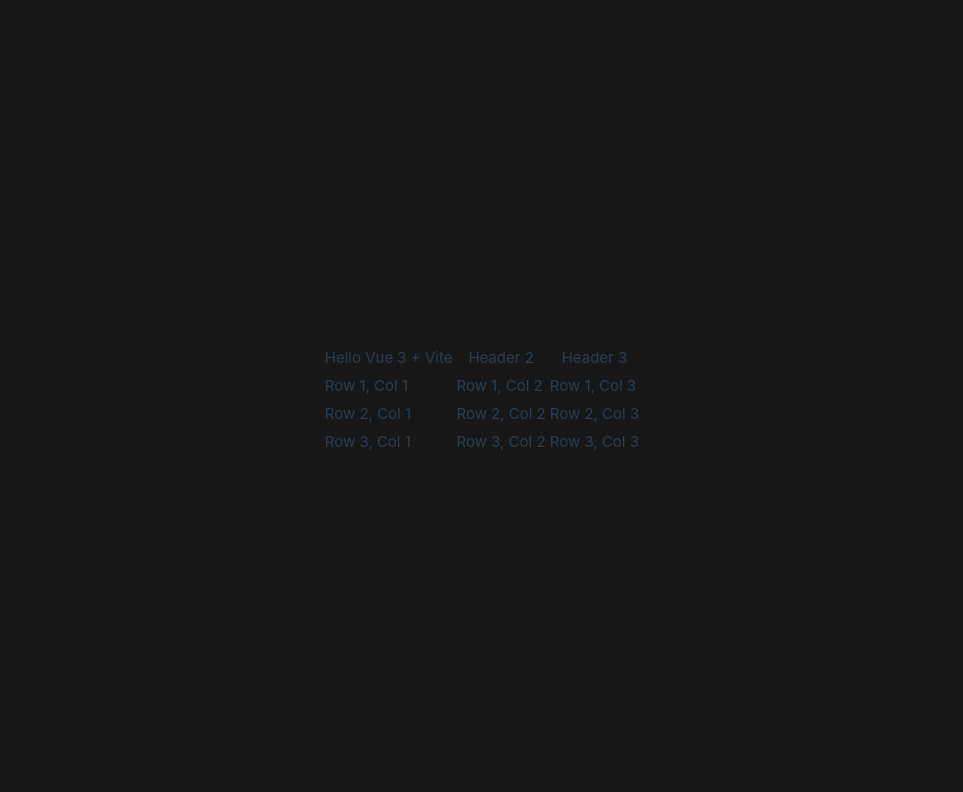
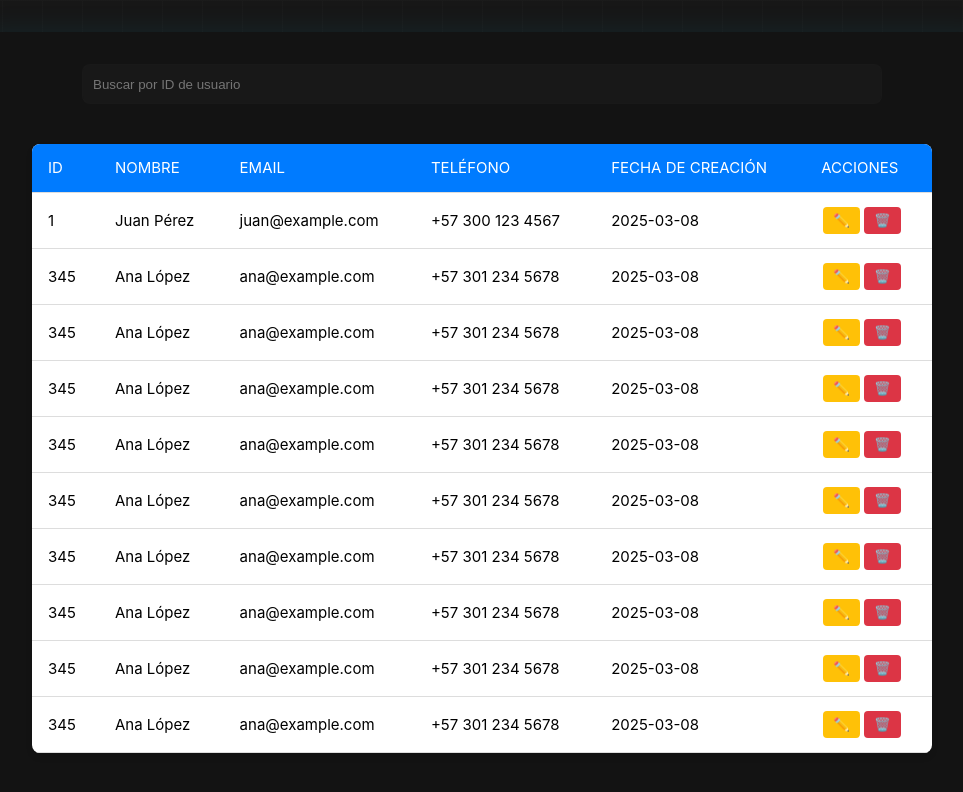
Before and after one commit to sb4ss/clientes-vue, a Vue app: page / in a window 1280 px wide. Shown: the top 792 px of the page, without its empty margins (158-1121 px from the left). Built offline with nearby package versions, Linux system fonts and the light colour scheme.

Commit message:
[ADD]Table layout css fixes

```diff
--- a/package.json
+++ b/package.json
@@ -15,6 +15,9 @@
   "devDependencies": {
     "@vitejs/plugin-vue": "^5.2.1",
     "@vitejs/plugin-vue-jsx": "^4.1.1",
+    "autoprefixer": "^10.4.20",
+    "postcss": "^8.5.3",
+    "tailwindcss": "^4.0.12",
     "vite": "^6.1.0",
     "vite-plugin-vue-devtools": "^7.7.2"
   }
--- a/src/App.vue
+++ b/src/App.vue
@@ -1,12 +1,125 @@
 <script setup>
+import { ref, computed } from "vue";
 import Table from "./components/Table.vue";
+
+const usersList = [
+  {
+    userID: "1",
+    userName: "Juan Pérez",
+    userEmail: "juan@example.com",
+    userPhone: "+57 300 123 4567",
+    createAT: "2025-03-08",
+  },
+  {
+    userID: "345",
+    userName: "Ana López",
+    userEmail: "ana@example.com",
+    userPhone: "+57 301 234 5678",
+    createAT: "2025-03-08",
+  },
+  {
+    userID: "345",
+    userName: "Ana López",
+    userEmail: "ana@example.com",
+    userPhone: "+57 301 234 5678",
+    createAT: "2025-03-08",
+  },
+  {
+    userID: "345",
+    userName: "Ana López",
+    userEmail: "ana@example.com",
+    userPhone: "+57 301 234 5678",
+    createAT: "2025-03-08",
+  },
+  {
+    userID: "345",
+    userName: "Ana López",
+    userEmail: "ana@example.com",
+    userPhone: "+57 301 234 5678",
+    createAT: "2025-03-08",
+  },
+  {
+    userID: "345",
+    userName: "Ana López",
+    userEmail: "ana@example.com",
+    userPhone: "+57 301 234 5678",
+    createAT: "2025-03-08",
+  },
+
+  {
+    userID: "345",
+    userName: "Ana López",
+    userEmail: "ana@example.com",
+    userPhone: "+57 301 234 5678",
+    createAT: "2025-03-08",
+  },
+  {
+    userID: "345",
+    userName: "Ana López",
+    userEmail: "ana@example.com",
+    userPhone: "+57 301 234 5678",
+    createAT: "2025-03-08",
+  },
+  {
+    userID: "345",
+    userName: "Ana López",
+    userEmail: "ana@example.com",
+    userPhone: "+57 301 234 5678",
+    createAT: "2025-03-08",
+  },
+  {
+    userID: "345",
+    userName: "Ana López",
+    userEmail: "ana@example.com",
+    userPhone: "+57 301 234 5678",
+    createAT: "2025-03-08",
+  },
+];
+
+const userIDInput = ref("");
+
+const filteredUsers = computed(() => {
+  if (!userIDInput.value) return usersList;
+  return usersList.filter((user) => user.userID === userIDInput.value);
+});
 </script>
 
 <template>
-  <Table msg="Hello Vue 3 + Vite" />
+  <div class="user-table">
+    <input
+      v-model="userIDInput"
+      type="text"
+      placeholder="Buscar por ID de usuario"
+    />
+
+    <!-- Pasamos los usuarios filtrados al componente Table -->
+    <Table :users="filteredUsers" />
+  </div>
 </template>
+<style scoped>
+.user-table {
+  box-shadow: 0px 0px 30px rgba(20, 165, 209, 0.1);
+  border-radius: 10px;
+  display: flex;
+  align-items: center;
+  justify-content: start;
+  flex-direction: column;
+  background-color: rgb(19, 19, 19);
+  padding: 2rem;
+  min-height: 400px;
+}
+input {
+  outline: none;
+  height: 40px;
+  color: white;
+  background-color: rgba(61, 61, 61, 0.137);
+  width: 800px;
+  padding: 10px;
+  margin-bottom: 20px;
+  border-radius: 8px;
+  border: 1px solid #2b2b2b13;
+}
 
-<style scoped>
 header {
   line-height: 1.5;
   max-height: 100vh;
--- a/src/assets/main.css
+++ b/src/assets/main.css
@@ -10,7 +10,6 @@
   font-weight: normal;
 }
 
-/* Enlaces */
 a,
 .green {
   text-decoration: none;
@@ -25,20 +24,19 @@ a,
   }
 }
 
-/* Corrige el centrado en pantallas grandes */
 @media (min-width: 1024px) {
   body,
   html {
-    height: 100vh; /* Asegura que el body ocupe toda la pantalla */
+    height: 100vh;
     margin: 0;
     display: flex;
     justify-content: center;
-    align-items: center;
+    align-items: start;
   }
 
   #app {
-    display: flex; /* Usamos flex para mejor control */
-    flex-direction: column; /* Asegura que el contenido esté en columna */
+    display: flex;
+    flex-direction: column;
     align-items: center;
     justify-content: center;
     padding: 2rem;
--- a/src/components/Table.vue
+++ b/src/components/Table.vue
@@ -1,34 +1,98 @@
 <script setup>
 defineProps({
-  msg: String,
+  users: Array,
 });
 </script>
+
 <template>
+  <div class="table-container">
     <table>
       <thead>
         <tr>
-        <th>{{ msg }}</th>
-        <th>Header 2</th>
-        <th>Header 3</th>
+          <th>ID</th>
+          <th>Nombre</th>
+          <th>Email</th>
+          <th>Teléfono</th>
+          <th>Fecha de creación</th>
+          <th>Acciones</th>
         </tr>
       </thead>
       <tbody>
-      <tr>
-        <td>Row 1, Col 1</td>
-        <td>Row 1, Col 2</td>
-        <td>Row 1, Col 3</td>
-      </tr>
-      <tr>
-        <td>Row 2, Col 1</td>
-        <td>Row 2, Col 2</td>
-        <td>Row 2, Col 3</td>
-      </tr>
-      <tr>
-        <td>Row 3, Col 1</td>
-        <td>Row 3, Col 2</td>
-        <td>Row 3, Col 3</td>
+        <tr v-for="user in users" :key="user.userID">
+          <td>{{ user.userID }}</td>
+          <td>{{ user.userName }}</td>
+          <td>{{ user.userEmail }}</td>
+          <td>{{ user.userPhone }}</td>
+          <td>{{ user.createAT }}</td>
+          <td>
+            <button class="edit">✏️</button>
+            <button class="delete">🗑️</button>
+          </td>
         </tr>
       </tbody>
     </table>
+  </div>
 </template>
-<style scoped></style>
+<style scoped>
+/* Contenedor para centrar la tabla */
+.table-container {
+  display: flex;
+  justify-content: center;
+  padding: 20px;
+}
+
+/* Estilos generales de la tabla */
+table {
+  width: 900px;
+  border-collapse: collapse;
+  background: #fff;
+  box-shadow: 0px 4px 6px rgba(0, 0, 0, 0.1);
+  border-radius: 8px;
+  overflow: hidden;
+  color: black;
+}
+
+/* Estilos de las celdas */
+th,
+td {
+  padding: 12px 16px;
+  text-align: left;
+  border-bottom: 1px solid #ddd;
+}
+
+/* Estilos para los encabezados */
+th {
+  background: #007bff;
+  color: white;
+  text-transform: uppercase;
+}
+
+/* Estilos para las filas */
+tbody tr:hover {
+  background: #f5f5f5;
+}
+
+/* Botones */
+button {
+  border: none;
+  padding: 6px 10px;
+  margin: 2px;
+  border-radius: 4px;
+  cursor: pointer;
+}
+
+/* Estilos para los botones de edición y eliminación */
+button.edit {
+  background: #ffc107;
+  color: #fff;
+}
+
+button.delete {
+  background: #dc3545;
+  color: #fff;
+}
+
+button:hover {
+  opacity: 0.8;
+}
+</style>
```
Also changed, not shown: 1 other file (tests, documents, lock files or other folders). Lines whose indentation alone changed are shown as unchanged.
